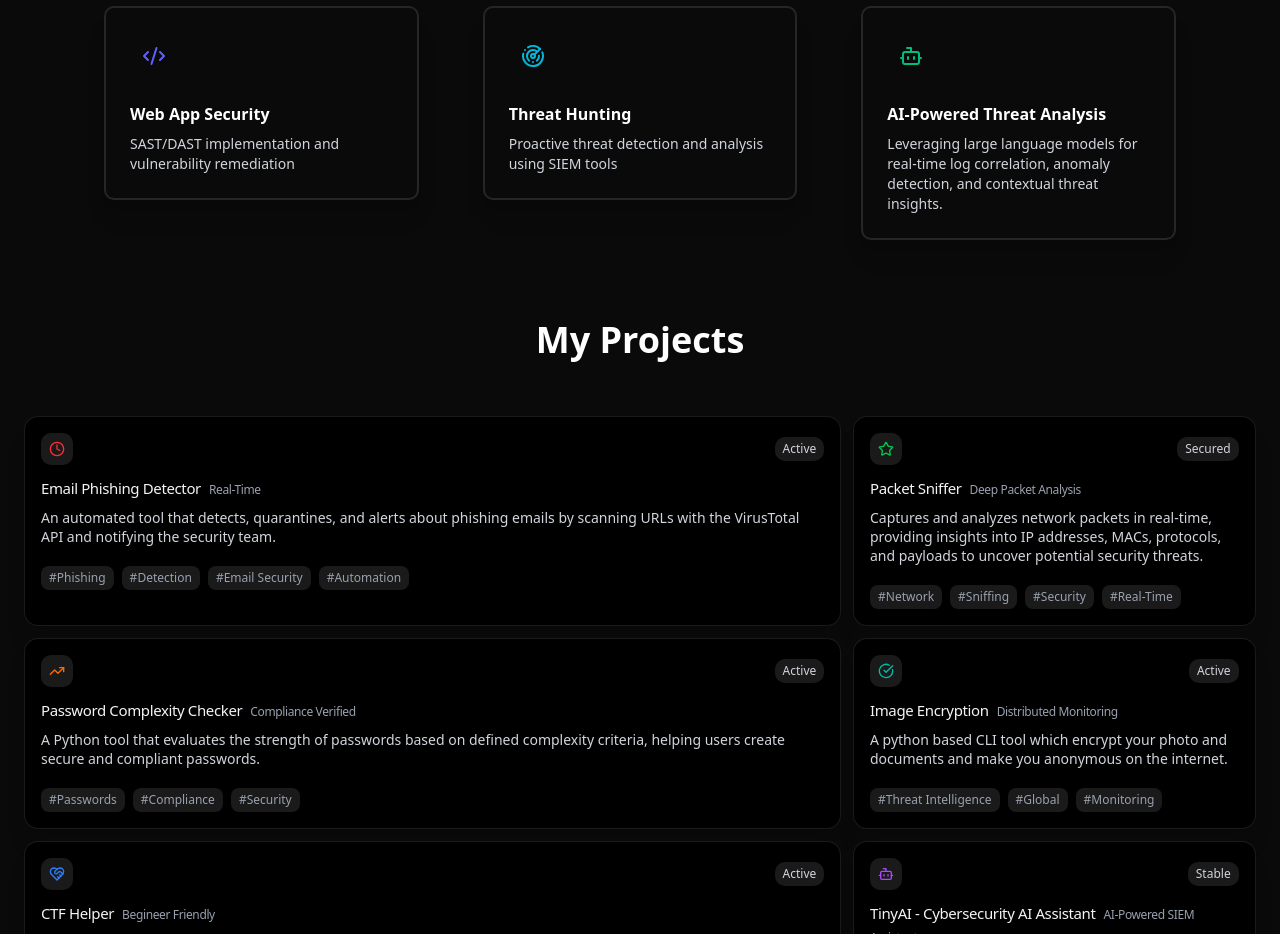
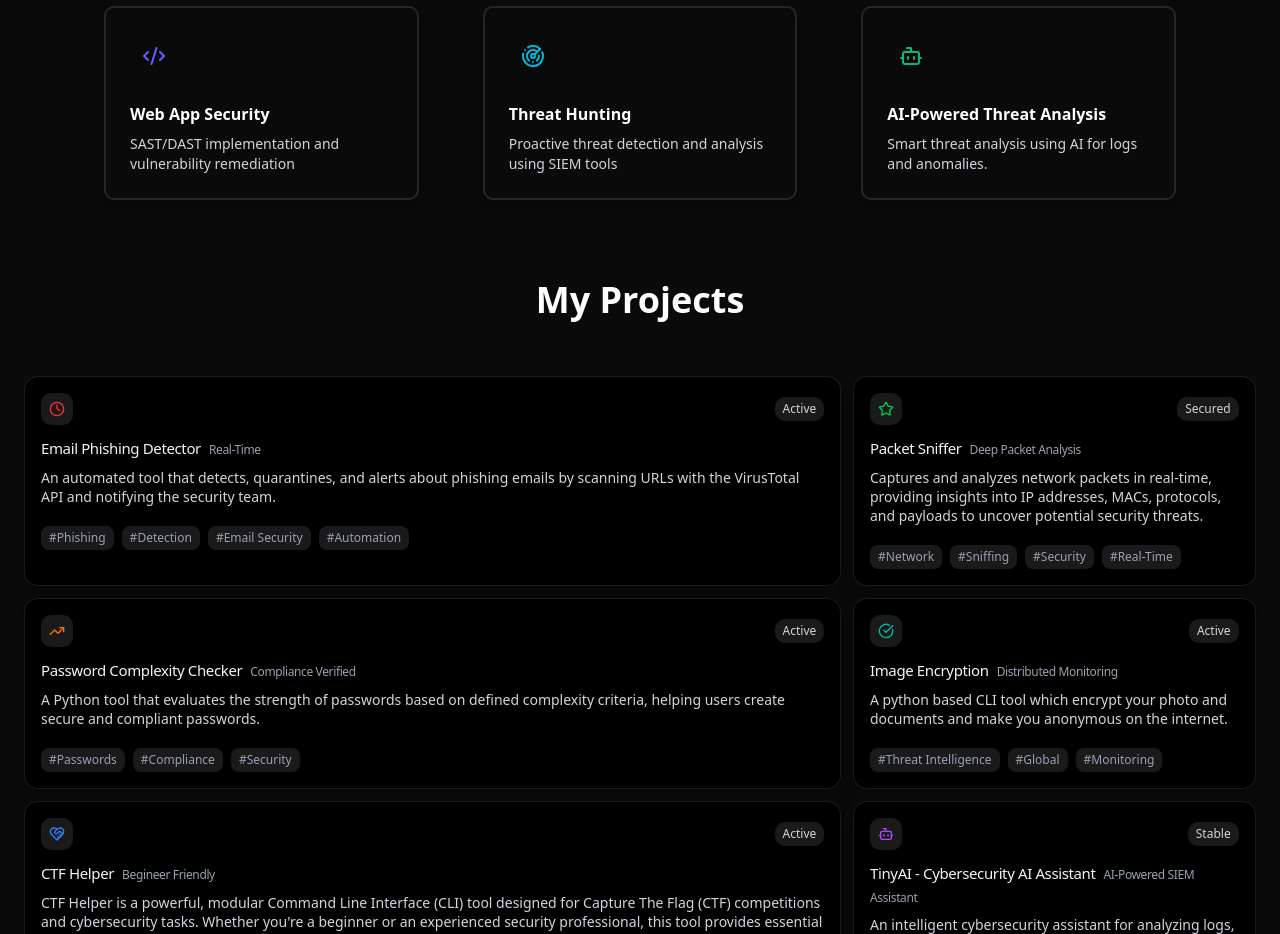
Before and after one commit to satyasootar/JagdishTripathy, a React (Vite) app: page / in a window 1280 px wide. Shown: the part 2940-3874 px from the top of the page. Built offline with nearby package versions, Linux system fonts and the light colour scheme.

Commit message:
Update Skills.jsx

```diff
--- a/src/components/Skills.jsx
+++ b/src/components/Skills.jsx
@@ -116,7 +116,7 @@ const skills = [
   },
   {
   title: "AI-Powered Threat Analysis",
-  description: "Leveraging large language models for real-time log correlation, anomaly detection, and contextual threat insights.",
+  description: "Smart threat analysis using AI for logs and anomalies.",
   link: "#",
   icon: <Bot className="w-6 h-6 text-emerald-500" />,
 }
```
